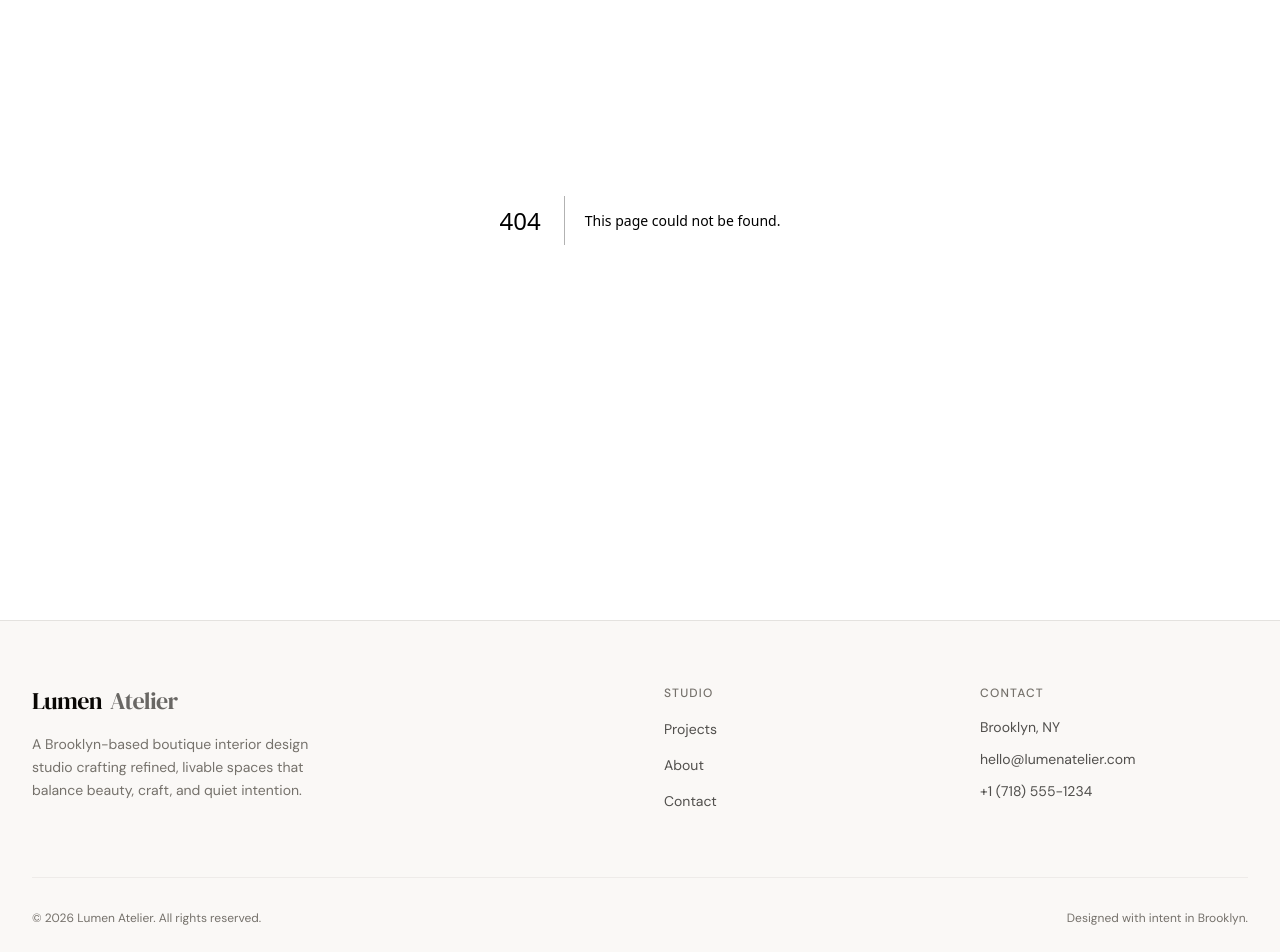
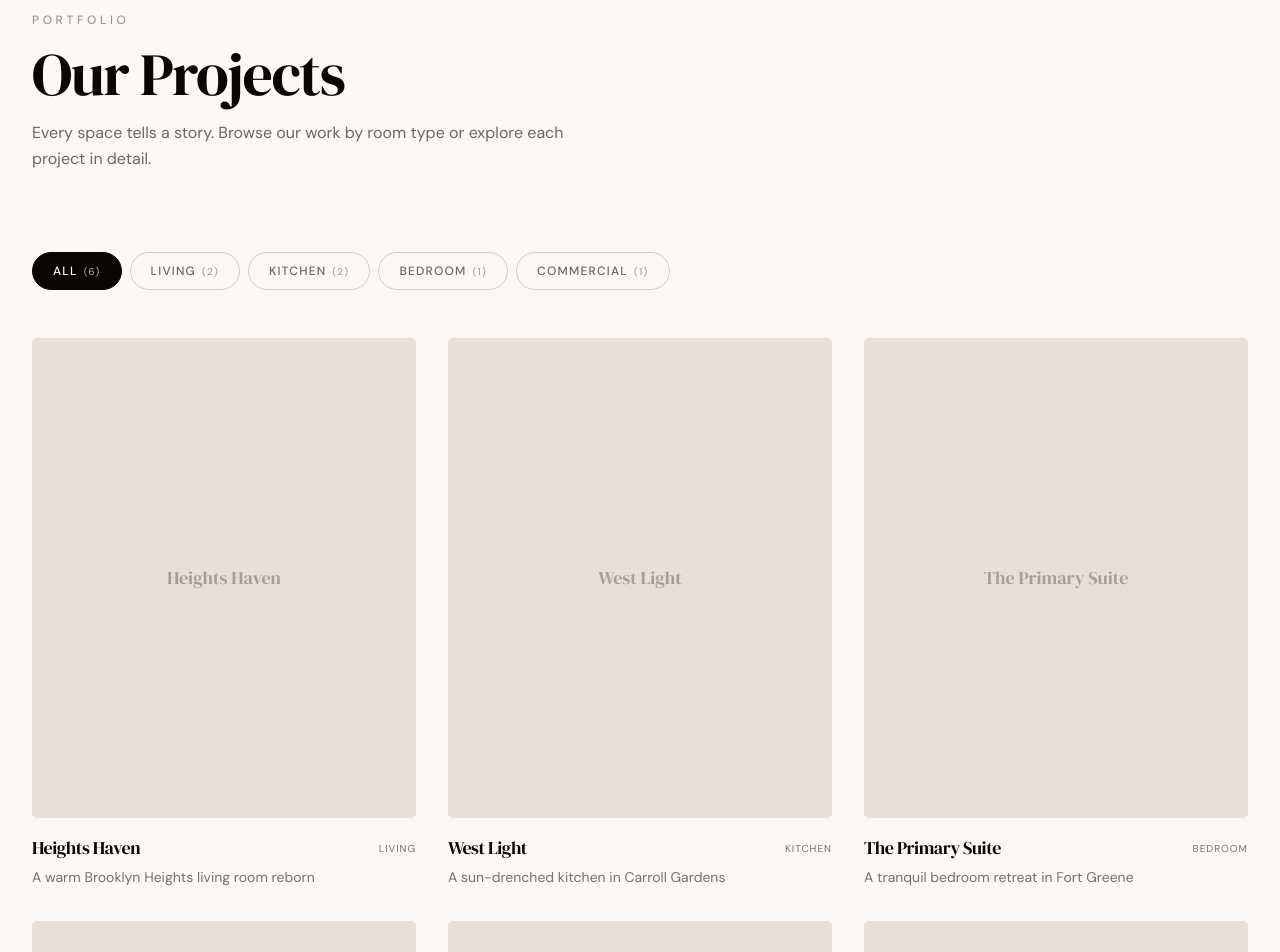
Before and after one commit to anas-khan-antimatter/mkt-lumen-atelier, a Next.js app: page /projects in a window 1280 px wide. Before the commit this address had no page. Shown: the part 180-1132 px from the top of the page. Built offline with nearby package versions, Linux system fonts and the light colour scheme.

Commit message:
antimatter: checkpoint ch_mun9ldm7_1

```diff
--- /dev/null
+++ b/src/app/projects/page.tsx
@@ -0,0 +1,142 @@
+"use client"
+
+import { useState } from "react"
+import Link from "next/link"
+import { motion, AnimatePresence } from "framer-motion"
+import { ArrowUpRight } from "lucide-react"
+import { projectsData, categories, getCategoryCounts } from "@/lib/projects"
+
+const counts = getCategoryCounts()
+
+function ProjectFilters({
+  active,
+  onChange,
+}: {
+  active: string
+  onChange: (cat: string) => void
+}) {
+  return (
+    <div className="flex flex-wrap gap-2">
+      {categories.map((cat) => (
+        <button
+          key={cat}
+          onClick={() => onChange(cat)}
+          className={`relative px-5 py-2.5 text-xs uppercase tracking-widest font-medium rounded-full border transition-all duration-300 ${
+            active === cat
+              ? "bg-foreground text-background border-foreground"
+              : "bg-transparent text-foreground/60 border-border hover:border-foreground/30 hover:text-foreground"
+          }`}
+        >
+          {cat}
+          <span className="ml-1.5 text-[10px] opacity-60">({counts[cat] || 0})</span>
+        </button>
+      ))}
+    </div>
+  )
+}
+
+export default function ProjectsPage() {
+  const [activeCategory, setActiveCategory] = useState("All")
+
+  const filtered =
+    activeCategory === "All"
+      ? projectsData
+      : projectsData.filter((p) => p.category === activeCategory)
+
+  return (
+    <>
+      {/* Page header */}
+      <section className="pt-40 pb-16 lg:pt-48 lg:pb-20 px-6 lg:px-8 bg-background">
+        <div className="mx-auto max-w-7xl">
+          <motion.div
+            initial={{ opacity: 0, y: 20 }}
+            animate={{ opacity: 1, y: 0 }}
+            transition={{ duration: 0.6, ease: [0.22, 1, 0.36, 1] }}
+          >
+            <p className="text-xs uppercase tracking-[0.3em] font-medium text-foreground/40 mb-4">
+              Portfolio
+            </p>
+            <h1 className="font-serif text-4xl sm:text-5xl lg:text-6xl tracking-tight text-foreground">
+              Our Projects
+            </h1>
+            <p className="mt-4 text-base text-foreground/60 max-w-xl leading-relaxed">
+              Every space tells a story. Browse our work by room type or explore
+              each project in detail.
+            </p>
+          </motion.div>
+        </div>
+      </section>
+
+      {/* Filters */}
+      <section className="px-6 lg:px-8 pb-12">
+        <div className="mx-auto max-w-7xl">
+          <motion.div
+            initial={{ opacity: 0 }}
+            animate={{ opacity: 1 }}
+            transition={{ duration: 0.6, delay: 0.2 }}
+          >
+            <ProjectFilters active={activeCategory} onChange={setActiveCategory} />
+          </motion.div>
+        </div>
+      </section>
+
+      {/* Project grid */}
+      <section className="px-6 lg:px-8 pb-32">
+        <div className="mx-auto max-w-7xl">
+          <motion.div layout className="grid grid-cols-1 md:grid-cols-2 lg:grid-cols-3 gap-8">
+            <AnimatePresence mode="popLayout">
+              {filtered.map((project, i) => (
+                <motion.div
+                  key={project.id}
+                  layout
+                  initial={{ opacity: 0, scale: 0.95 }}
+                  animate={{ opacity: 1, scale: 1 }}
+                  exit={{ opacity: 0, scale: 0.95 }}
+                  transition={{
+                    duration: 0.4,
+                    delay: i * 0.05,
+                    ease: [0.22, 1, 0.36, 1],
+                  }}
+                >
+                  <Link href={`/projects/${project.slug}`} className="group block">
+                    <div className="aspect-[4/5] overflow-hidden bg-muted rounded-sm relative">
+                      <div className="w-full h-full bg-[#e8e0d8] dark:bg-[#1a1714] flex items-center justify-center group-hover:scale-[1.03] transition-transform duration-700">
+                        <span className="font-serif text-lg text-foreground/30">{project.title}</span>
+                      </div>
+                      <div className="absolute inset-0 bg-gradient-to-t from-black/20 via-transparent to-transparent opacity-0 group-hover:opacity-100 transition-opacity duration-500" />
+                      <div className="absolute top-4 right-4 opacity-0 group-hover:opacity-100 transition-opacity duration-500">
+                        <span className="inline-flex items-center gap-1 text-[10px] uppercase tracking-widest text-white/80 bg-white/10 backdrop-blur-sm px-3 py-1.5 rounded-full">
+                          View
+                          <ArrowUpRight className="h-3 w-3" />
+                        </span>
+                      </div>
+                    </div>
+                    <div className="mt-4 space-y-1">
+                      <div className="flex items-center justify-between">
+                        <h2 className="font-serif text-lg tracking-tight text-foreground group-hover:text-foreground/80 transition-colors">
+                          {project.title}
+                        </h2>
+                        <span className="text-[10px] uppercase tracking-widest text-muted-foreground">
+                          {project.category}
+                        </span>
+                      </div>
+                      <p className="text-sm text-muted-foreground leading-relaxed line-clamp-1">
+                        {project.subtitle}
+                      </p>
+                    </div>
+                  </Link>
+                </motion.div>
+              ))}
+            </AnimatePresence>
+          </motion.div>
+
+          {filtered.length === 0 && (
+            <div className="text-center py-20">
+              <p className="text-muted-foreground">No projects in this category yet.</p>
+            </div>
+          )}
+        </div>
+      </section>
+    </>
+  )
+}
```
